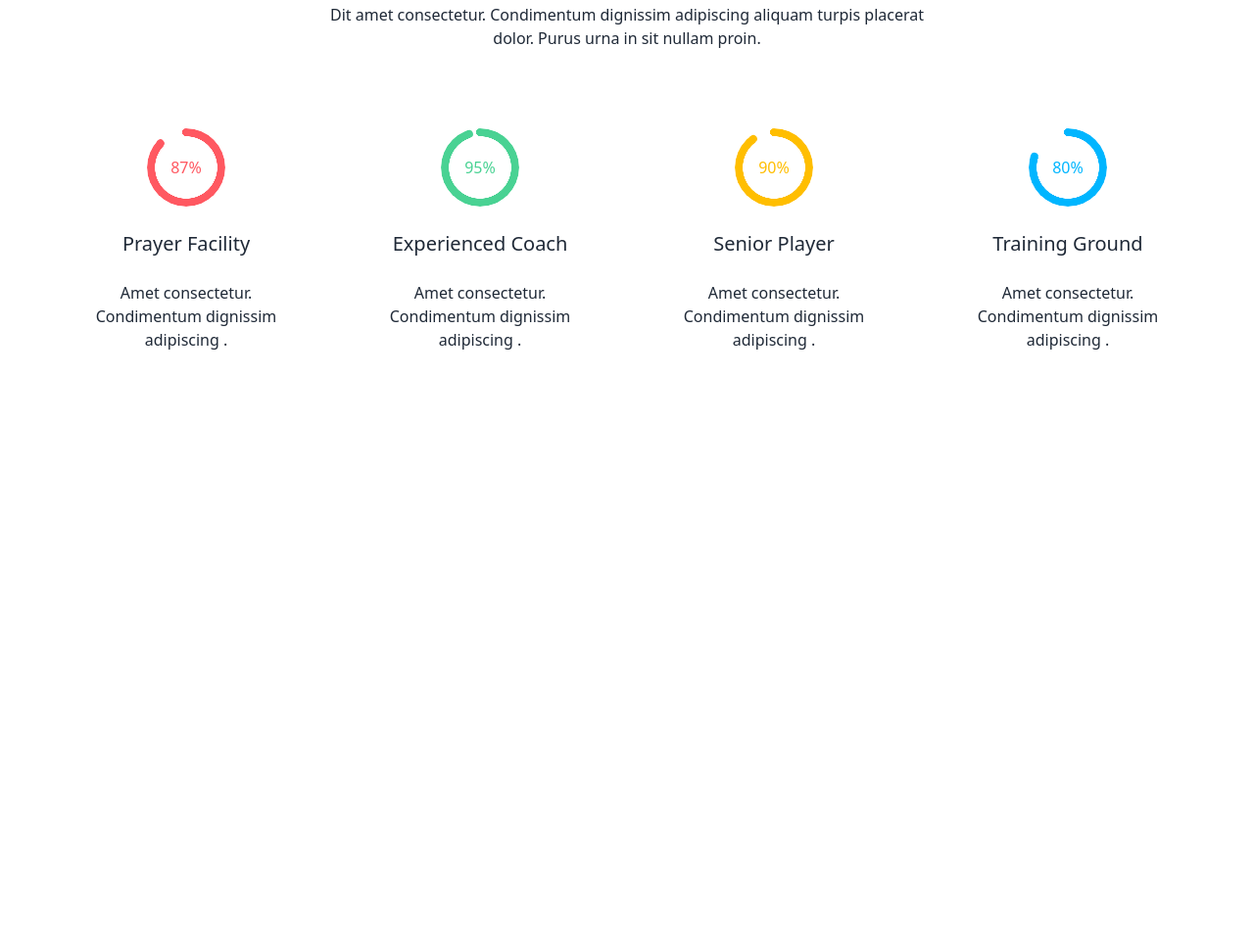
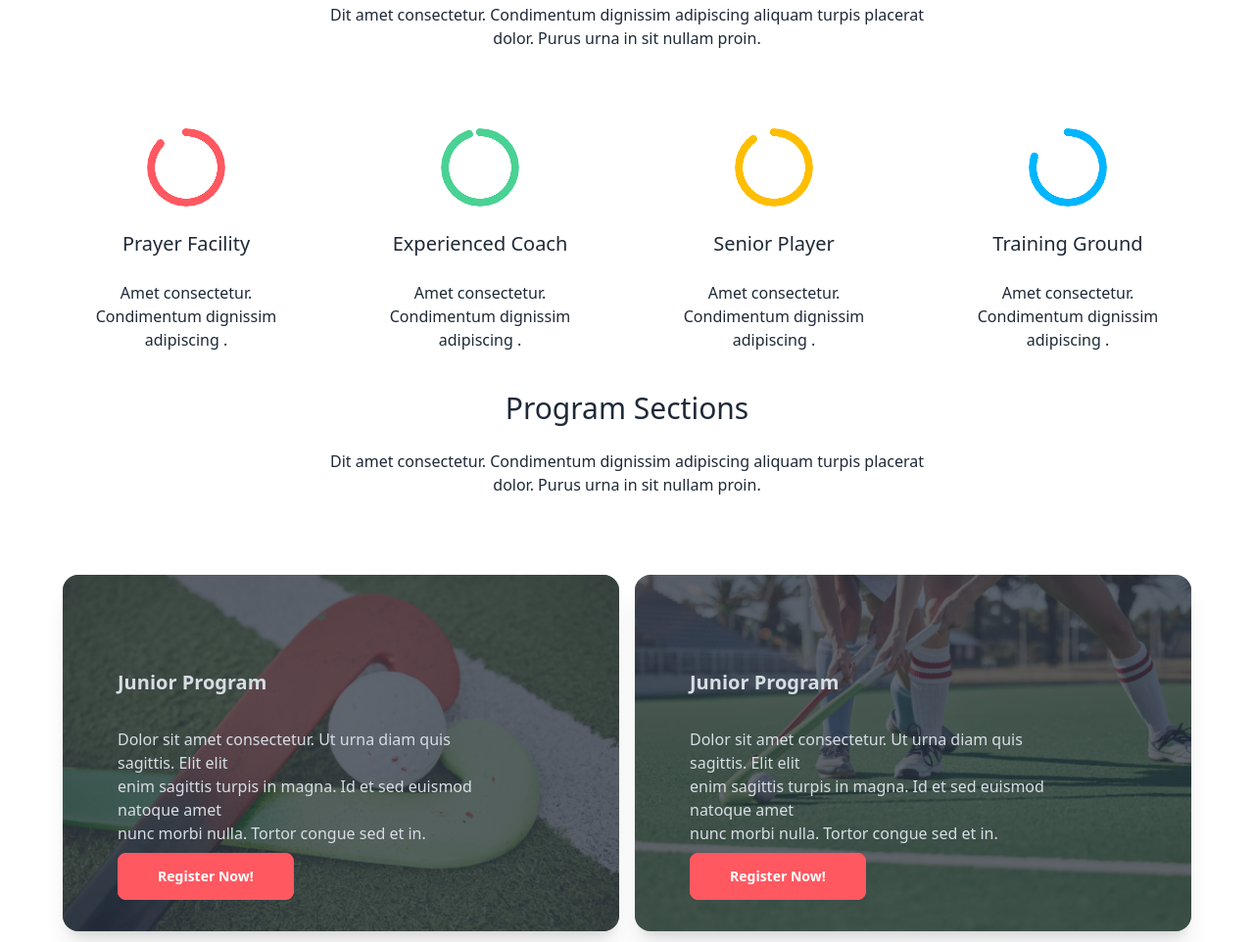
Before and after one commit to Tanvir-Sorforaz1/Assignment-3, a plain HTML site: page index.html in a window 1280 px wide. Shown: the part 810-1772 px from the top of the page at 98% size. Before the commit the page ends 1419 px from the top, so only its background shows below. Drawn offline with nearby package versions, Linux system fonts and the light colour scheme.

Commit message:
program section added

```diff
--- a/index.html
+++ b/index.html
@@ -12,9 +12,18 @@
 
     <link href="https://cdn.jsdelivr.net/npm/daisyui@4.6.0/dist/full.min.css" rel="stylesheet" type="text/css" />
     <script src="https://cdn.tailwindcss.com"></script>
+    <style>
+        html,
+        body {
+            width: 100%;
+            margin: 0px;
+            padding: 0px;
+            overflow-x: hidden;
+        }
+    </style>
 </head>
 
-<body class="font-manrope ">
+<body class="font-manrope bg-transparent">
     <header class="flex flex-col gap-4 ">
         <!-- banner section  -->
         <div class="carousel w-[90%] lg:w-[1170px] mx-auto flex z-0">
@@ -55,7 +64,8 @@
         <div
             class="text-white w-[90%] mx-auto lg:w-[475px] lg:h-[137px] p-5 bg-[#131318] rounded lg:mx-[50%] lg:my-[-170px] lg:z-10">
             <h5 class="text-2xl mb-3">Meet all the heroes from the field</h5>
-            <p class="text-base font-thin">Dit amet consectetur. Condimentum dignissim adipiscing aliquam turpis placerat dolor.
+            <p class="text-base font-thin">Dit amet consectetur. Condimentum dignissim adipiscing aliquam turpis
+                placerat dolor.
                 Purus urna in sit nullam proin. </p>
         </div>
     </header>
@@ -63,23 +73,24 @@
         <section class="flex flex-col text-center wx-[90%]">
             <div>
                 <h2 class="text-3xl mb-6">Professional Hockeys Club</h2>
-                <p class="text-base mb-20 w-[80%] mx-auto font-thin">Dit amet consectetur. Condimentum dignissim adipiscing
+                <p class="text-base mb-20 w-[80%] mx-auto font-thin">Dit amet consectetur. Condimentum dignissim
+                    adipiscing
                     aliquam turpis placerat <br>dolor. Purus urna in sit nullam proin. </p>
             </div>
             <div class="flex flex-col gap-10 mx-auto md:flex-row  md:gap-1 lg:gap-[100px] lg:flex-row wx-[90%]">
 
                 <div class="flex flex-col items-center">
-                    <div class="radial-progress text-error" style="--value:87;" role="progressbar">87%</div>
+                    <div class="radial-progress text-error" style="--value:87;" role="progressbar"><span class="text-white">87%</span></div>
                     <h3 class="text-xl mt-6 mb-6">Prayer Facility</h3>
                     <p class="w-[200px] font-thin">Amet consectetur. Condimentum dignissim adipiscing .</p>
                 </div>
                 <div class="flex flex-col items-center">
-                    <div class="radial-progress text-[#49D293]" style="--value:95;" role="progressbar">95%</div>
+                    <div class="radial-progress text-[#49D293]" style="--value:95;" role="progressbar"><span class="text-white">95%</span></div>
                     <h3 class="text-xl mt-6 mb-6">Experienced Coach</h3>
                     <p class="w-[200px] font-thin">Amet consectetur. Condimentum dignissim adipiscing .</p>
                 </div>
                 <div class="flex flex-col items-center">
-                    <div class="radial-progress text-warning" style="--value:90;" role="progressbar">90%</div>
+                    <div class="radial-progress text-warning" style="--value:90;" role="progressbar"><span class="text-white">90%</span></div>
                     <h3 class="text-xl mt-6 mb-6">
                         Senior Player
                     </h3>
@@ -88,12 +99,68 @@
                     </p>
                 </div>
                 <div class="flex flex-col items-center">
-                    <div class="radial-progress text-info" style="--value:80;" role="progressbar">80%</div>
+                    <div class="radial-progress text-info" style="--value:80;" role="progressbar"><span class="text-white">80%</span></div>
                     <h3 class="text-xl mt-6 mb-6">Training Ground</h3>
                     <p class="w-[200px] font-thin">Amet consectetur. Condimentum dignissim adipiscing .</p>
                 </div>
             </div>
         </section>
+
+        <section class="mt-10 flex flex-col text-center wx-[90%] mx-auto ">
+            <h2 class="text-3xl mb-6">
+                Program Sections
+            </h2>
+            <p class="text-base mb-20 w-[80%] mx-auto font-thin">Dit amet consectetur. Condimentum dignissim adipiscing
+                aliquam turpis placerat <br>dolor. Purus urna in sit nullam proin. </p>
+
+            <div class="flex flex-col w-[90%] items-center lg:flex-row gap-4 mx-auto justify-center ">
+                <div class="card bg-base-100 shadow-xl image-full w-[90%] md:w-[550px] lg:w-[100%] lg:max-w-xl ">
+                    <figure><img src="Images/2.png" alt="Shoes" /></figure>
+                    <div class="card-body">
+                        <h2 class="card-title p-6 lg:pt-16 ">Junior Program</h2>
+                        <p class="w-[80%] text-left pl-6">Dolor sit amet consectetur. Ut urna diam quis sagittis. Elit
+                            elit <br>
+                            enim sagittis turpis in magna. Id et sed euismod natoque amet <br> nunc morbi nulla. Tortor
+                            congue sed et in.</p>
+                        <div class="card-actions justify-start pl-6">
+                            <button class="btn btn-error text-white px-10">Register Now!</button>
+                        </div>
+                    </div>
+                </div>
+                <div class="card bg-base-100 shadow-xl image-full w-[90%] md:w-[550px] lg:w-[100%] lg:max-w-xl">
+                    <figure><img src="Images/3.png" alt="Shoes" /></figure>
+                    <div class="card-body">
+                        <h2 class="card-title p-6 lg:pt-16">Junior Program</h2>
+                        <p class="w-[80%] text-left pl-6">Dolor sit amet consectetur. Ut urna diam quis sagittis. Elit
+                            elit <br>
+                            enim sagittis turpis in magna. Id et sed euismod natoque amet <br> nunc morbi nulla. Tortor
+                            congue sed et in.</p>
+                        <div class="card-actions justify-start pl-6">
+                            <button class="btn btn-error text-white px-10">Register Now!</button>
+                        </div>
+                    </div>
+                </div>
+            </div>
+
+            <div class="w-[90%] items-center mx-auto mt-5">
+                <div class="card bg-base-100 shadow-xl image-full  md:w-[550px] lg:w-[100%] lg:max-w-6xl mx-auto ">
+                    <figure><img src="Images/4.png" alt="Shoes" /></figure>
+                    <div class="card-body">
+                        <h2 class="card-title p-6 lg:pt-28">Junior Program</h2>
+                        <p class="w-[80%] text-left pl-6">Dolor sit amet consectetur. Ut urna diam quis sagittis. Elit
+                            elit <br>
+                            enim sagittis turpis in magna. Id et sed euismod natoque amet <br> nunc morbi nulla. Tortor
+                            congue sed et in.</p>
+                        <div class="card-actions justify-start pl-6">
+                            <button class="btn btn-error text-white px-10">Register Now!</button>
+                        </div>
+                    </div>
+                </div>
+            </div>
+        </section>
+
+
+
     </main>
 
 
```
